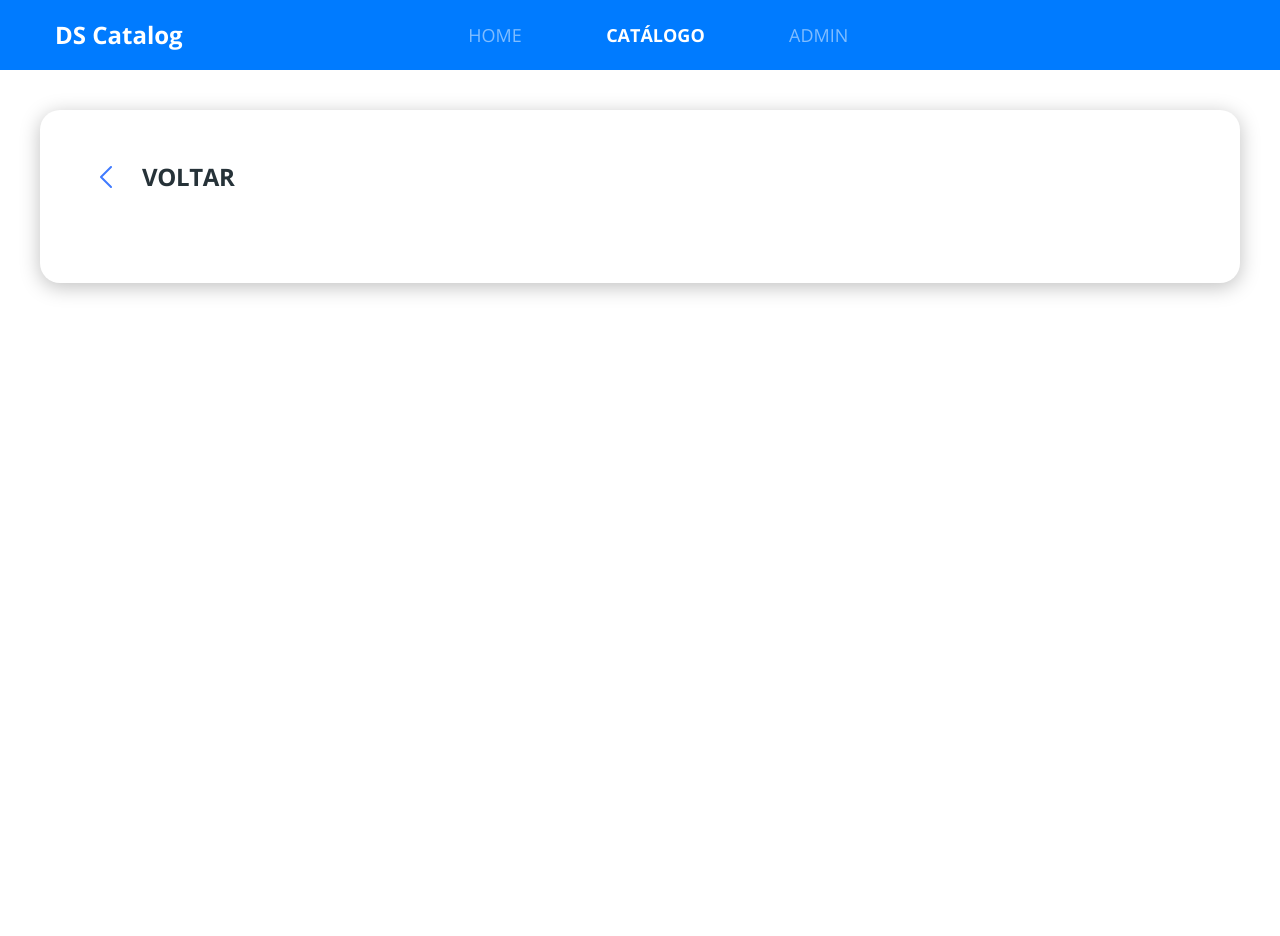
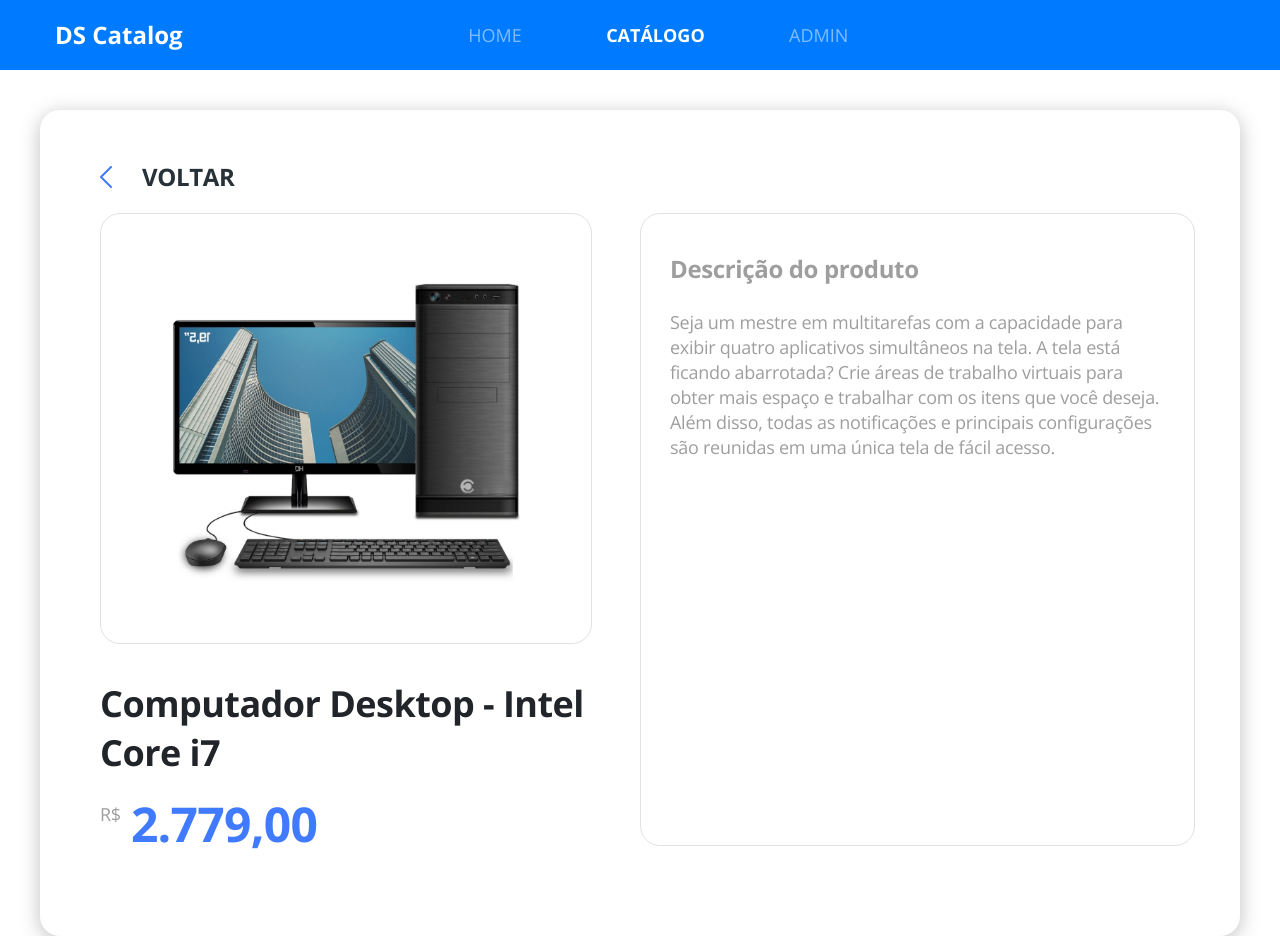
Before and after one commit to LeandroNArakaki/dscatalog-bootcamp-devsuperior, a React (Create React App) app in the folder front-web/: page /products/1 in a window 1280 px wide. Before the commit the page ends 800 px from the top, so only its background shows below. Built offline with nearby package versions, Linux system fonts and the light colour scheme.

Commit message:
Finishing the product detailing screen

```diff
--- /dev/null
+++ b/front-web/src/core/components/ProductPrice/index.tsx
@@ -0,0 +1,15 @@
+import React from 'react';
+import './styles.scss';
+
+type Props = {
+    price: string;
+}
+
+const ProductPrice = ({ price }: Props) => (
+    <div className="product-price-container">
+        <span className="product-currency">R$</span>
+        <h3 className="product-price">{price}</h3>
+    </div>
+);
+
+export default ProductPrice;
--- /dev/null
+++ b/front-web/src/core/components/ProductPrice/styles.scss
@@ -0,0 +1,19 @@
+.product-price-container {
+    display: flex;
+    margin-top: 25px;
+}
+
+.product-currency {
+    font-size: 18px;
+    line-height: 25px;
+    letter-spacing: -0.015em;
+    color: #9e9e9e;
+}
+
+.product-price {
+    font-size: 32px;
+    line-height: 44px;
+    letter-spacing: -0.015em;
+    color: #407bff;
+    margin-left: 10px;
+}
--- a/front-web/src/core/pages/Catalog/components/ProductCard/index.tsx
+++ b/front-web/src/core/pages/Catalog/components/ProductCard/index.tsx
@@ -1,5 +1,6 @@
 import React from 'react';
 import { ReactComponent as ProductImage } from  '../../../../assets/images/product.svg';
+import ProductPrice from '../../../../components/ProductPrice';
 import './styles.scss';
 
 const ProductCard = () => (
@@ -7,10 +8,7 @@ const ProductCard = () => (
         <ProductImage />
         <div className="product-info">
             <h6 className="product-name">Computador Desktop - Intel Core i7</h6>
-            <div className="product-price-container">
-                <span className="product-currency">R$</span>
-                <h3 className="product-price">2.779,00</h3>
-            </div>
+            <ProductPrice price="2.779,00" />
         </div>
     </div>
 );
--- a/front-web/src/core/pages/Catalog/components/ProductCard/styles.scss
+++ b/front-web/src/core/pages/Catalog/components/ProductCard/styles.scss
@@ -14,24 +14,5 @@
     font-size: 18px;
     line-height: 25px;
     letter-spacing: -0.015em;
+    color: #263238;
 }
-
-.product-price-container {
-    display: flex;
-    margin-top: 25px;
-}
-
-.product-currency {
-    font-size: 18px;
-    line-height: 25px;
-    letter-spacing: -0.015em;
-    color: #9e9e9e;
-}
-
-.product-price {
-    font-size: 32px;
-    line-height: 44px;
-    letter-spacing: -0.015em;
-    color: #407bff;
-    margin-left: 10px;
-}
--- a/front-web/src/core/pages/Catalog/components/ProductDetails/index.tsx
+++ b/front-web/src/core/pages/Catalog/components/ProductDetails/index.tsx
@@ -1,6 +1,8 @@
 import React from 'react';
 import { Link, useParams } from 'react-router-dom';
 import { ReactComponent as ArrowIcon } from '../../../../assets/images/arrow.svg';
+import { ReactComponent as ProductImage } from '../../../../assets/images/product.svg';
+import ProductPrice from '../../../../components/ProductPrice';
 import './styles.scss';
 
 type ParamsType = {
@@ -18,6 +20,24 @@ const ProductDetails = () => {
                     <ArrowIcon className="icon-goback" />
                     <h1 className="text-goback">voltar</h1>
                 </Link>
+                <div className="row">
+                    <div className="col-6 pr-5">
+                        <div className="product-details-card text-center">
+                            <ProductImage className="product-details-image" />
+                        </div>
+                        <h1 className="product-details-name">Computador Desktop - Intel Core i7</h1>
+                        <ProductPrice price="2.779,00" />
+                    </div>
+                    <div className="col-6 product-details-card ">
+                        <h1 className="product-description-title">Descrição do produto</h1>
+                        <p className="product-description-text">
+                            Seja um mestre em multitarefas com a capacidade para exibir quatro aplicativos simultâneos na tela.
+                            A tela está ficando abarrotada? Crie áreas de trabalho virtuais para obter mais espaço e trabalhar com
+                            os itens que você deseja. Além disso, todas as notificações e principais configurações são reunidas
+                            em uma única tela de fácil acesso.
+                        </p>
+                    </div>
+                </div>
             </div>
         </div>
     );
--- a/front-web/src/core/pages/Catalog/components/ProductDetails/styles.scss
+++ b/front-web/src/core/pages/Catalog/components/ProductDetails/styles.scss
@@ -26,4 +26,42 @@
 .product-details-goback {
     display: flex;
     align-items: center;
+    margin-bottom: 20px;
 }
+
+.product-details-card {
+    border: 1px solid #e1e1e1;
+    border-radius: 20px;
+    padding: 38px 29px;
+}
+
+.product-details-image {
+    width: 353px;
+    height: 353px;
+}
+
+.product-description-title {
+    font-size: 24px;
+    line-height: 33px;
+    letter-spacing: -0.015em;
+    color: #9e9e9e;
+    margin-bottom: 25px;
+}
+
+.product-description-text {
+    font-size: 18px;
+    line-height: 25px;
+    letter-spacing: -0.015em;
+    color: #9e9e9e;
+}
+
+.product-details-name {
+    font-size: 36px;
+    line-height: 49px;
+    letter-spacing: -0.015em;
+    margin-top: 35px;
+}
+
+.product-details .product-price{
+    font-size: 48px;
+}
```
